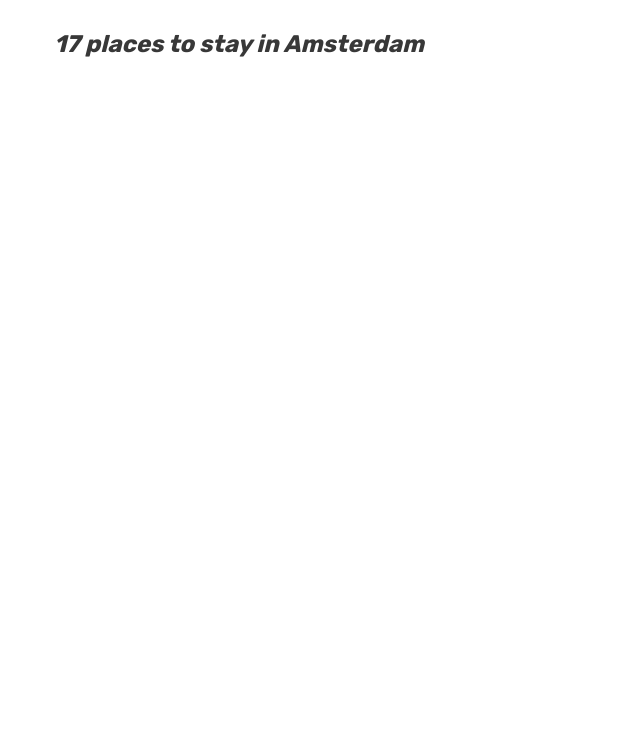
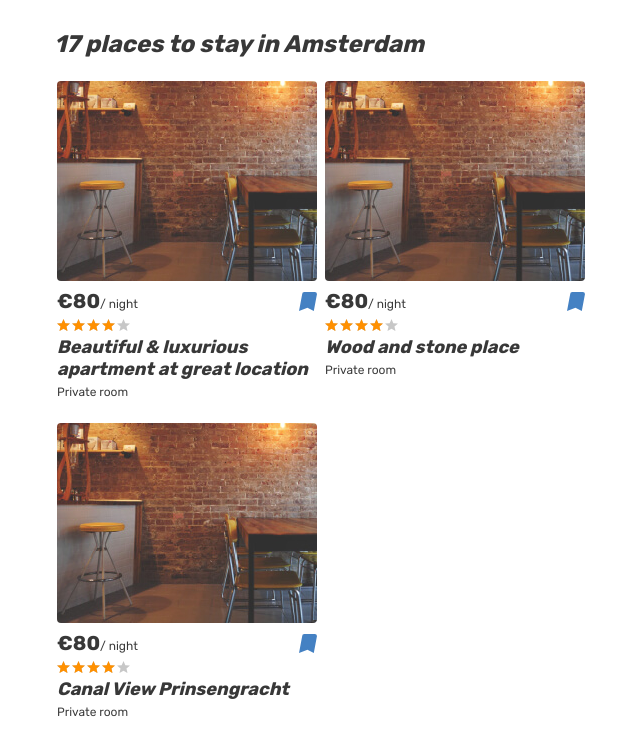
Before and after one commit to AlexeyMikheev/454457-six-cities-3, a React app: page / in a window 1280 px wide. Shown: the top 754 px of the page, without its empty margins (83-723 px from the left). Built offline with nearby package versions, Linux system fonts and the light colour scheme.

Commit message:
Add place component, prop-types.

```diff
--- a/package.json
+++ b/package.json
@@ -25,6 +25,7 @@
     "node": "10"
   },
   "dependencies": {
+    "prop-types": "15.7.2",
     "react": "16.12.0",
     "react-dom": "16.12.0"
   }
--- a/src/components/app/app.jsx
+++ b/src/components/app/app.jsx
@@ -1,12 +1,21 @@
 import React from "react";
+import PropTypes from "prop-types";
 import Main from "../main/main.jsx";
 
 const App = (props) => {
   // eslint-disable-next-line react/prop-types
   const {offersCount} = props;
+  // eslint-disable-next-line react/prop-types
+  const {places} = props;
   return (
-    <Main offersCount={offersCount} />
+    <Main offersCount={offersCount} places={places} />
   );
 };
 
+App.propTypes = {
+  offersCount: PropTypes.number.isRequired,
+  places: PropTypes.arrayOf(PropTypes.string),
+};
+
+
 export default App;
--- a/src/components/main/main.jsx
+++ b/src/components/main/main.jsx
@@ -1,8 +1,8 @@
 import React from "react";
+import PropTypes from "prop-types";
+import Place from '../place/place.jsx';
 
-const Main = (props) => {
-  // eslint-disable-next-line react/prop-types
-  const {offersCount} = props;
+const Main = ({offersCount, places}) => {
   return (
     <div className="page page--gray page--main">
       <main className="page__main page__main--index">
@@ -12,6 +12,9 @@
             <section className="cities__places places">
               <h2 className="visually-hidden">Places</h2>
               <b className="places__found">{offersCount} places to stay in Amsterdam</b>
+              <div className="cities__places-list places__list tabs__content">
+                {places.map((it, i) => <Place key={it + i} name={it} />)}
+              </div>
             </section>
           </div>
         </div>
@@ -20,4 +23,9 @@
   );
 };
 
+Main.propTypes = {
+  offersCount: PropTypes.number.isRequired,
+  places: PropTypes.arrayOf(PropTypes.string),
+};
+
 export default Main;
--- /dev/null
+++ b/src/components/place/place.jsx
@@ -0,0 +1,44 @@
+import React from 'react';
+import PropTypes from "prop-types";
+
+const Place = ({name}) => {
+  return (
+    <article className="cities__place-card place-card">
+      <div className="cities__image-wrapper place-card__image-wrapper">
+        <a xlinkHref="#">
+          <img className="place-card__image" src="img/room.jpg" width="260" height="200" alt="Place image" />
+        </a>
+      </div>
+      <div className="place-card__info">
+        <div className="place-card__price-wrapper">
+          <div className="place-card__price">
+            <b className="place-card__price-value">&euro;80</b>
+            <span className="place-card__price-text">&#47;&nbsp;night</span>
+          </div>
+          <button className="place-card__bookmark-button place-card__bookmark-button--active button" type="button">
+            <svg className="place-card__bookmark-icon" width="18" height="19">
+              <use xlinkHref="#icon-bookmark"></use>
+            </svg>
+            <span className="visually-hidden">In bookmarks</span>
+          </button>
+        </div>
+        <div className="place-card__rating rating">
+          <div className="place-card__stars rating__stars">
+            <span style={{width: `80%`}}></span>
+            <span className="visually-hidden">Rating</span>
+          </div>
+        </div>
+        <h2 className="place-card__name">
+          <a href="#">{name}</a>
+        </h2>
+        <p className="place-card__type">Private room</p>
+      </div>
+    </article>
+  );
+};
+
+Place.propTypes = {
+  name: PropTypes.string.isRequired
+};
+
+export default Place;
--- a/src/index.js
+++ b/src/index.js
@@ -6,7 +6,9 @@
   OFFERS_COUNT: 17
 };
 
+const places = [`Beautiful & luxurious apartment at great location`, `Wood and stone place`, `Canal View Prinsengracht`];
+
 ReactDom.render(
-    <App offersCount={Settings.OFFERS_COUNT} />,
+    <App offersCount={Settings.OFFERS_COUNT} places={places} />,
     document.getElementById(`root`)
 );
```
